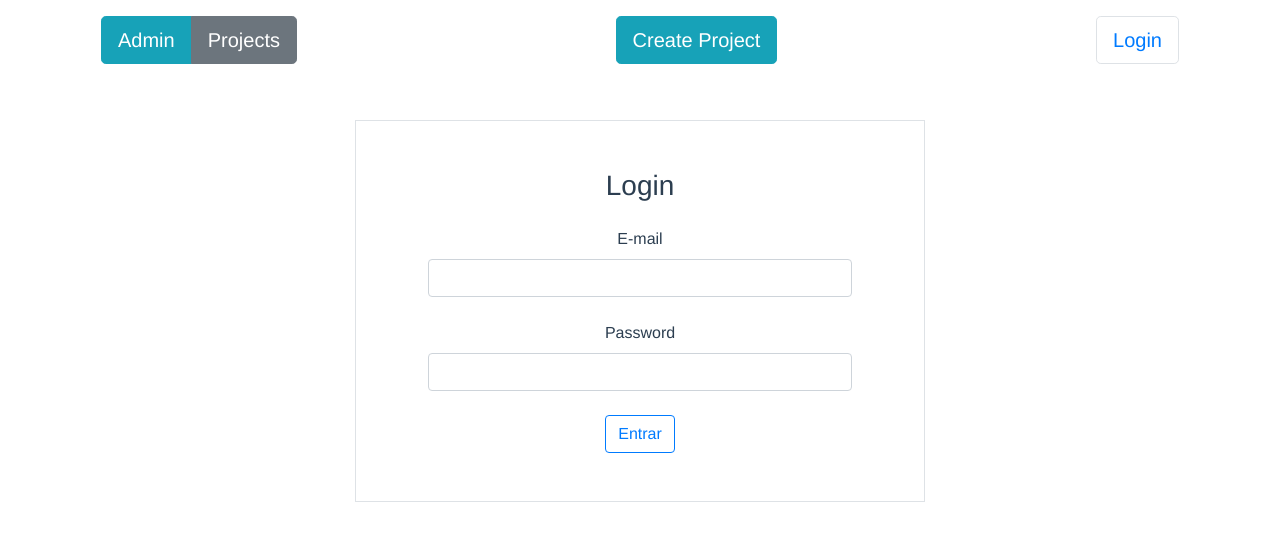
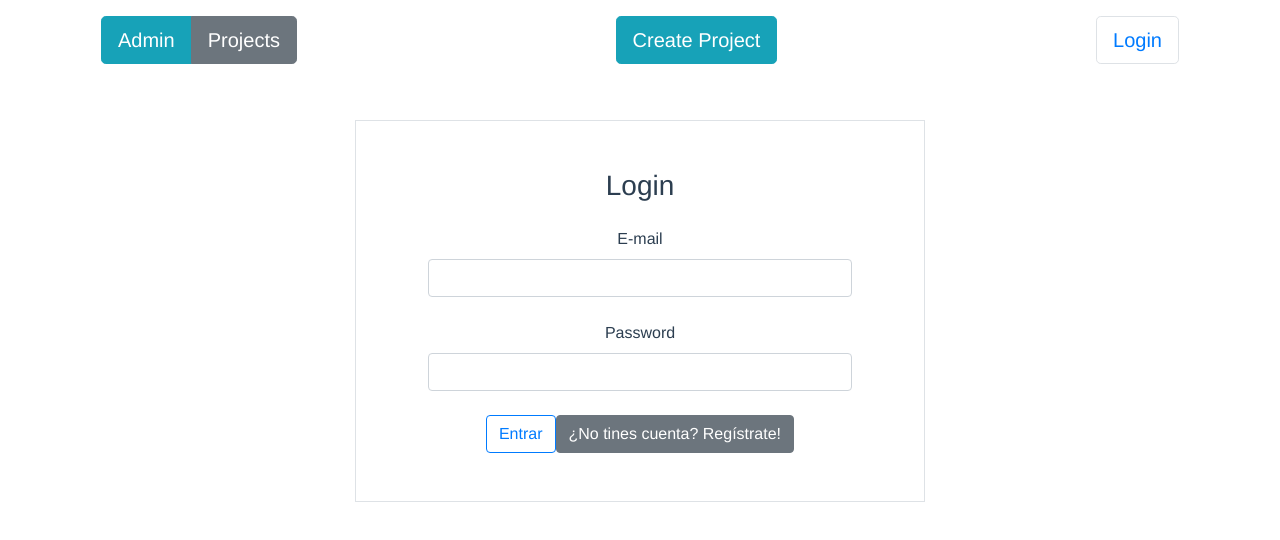
Before and after one commit to pedronieto84/vue-marzo-itacademy-project, a Vue app: page /form-login in a window 1280 px wide. Shown: the top 540 px of the page. Built offline with nearby package versions, Linux system fonts and the light colour scheme; the HTML template or start-up script is replaced by a standard one.

Commit message:
arreglo de problemas formulario registro y login

```diff
--- a/src/router/index.js
+++ b/src/router/index.js
@@ -30,6 +30,15 @@ const routes = [
     },
   },
   {
+    path: "/register",
+    name: "Register",
+    component: () => {
+      return import(
+        /* webpackChunkName: 'Register' */ "../views/Register.vue"
+      );
+    },
+  },
+  {
     path: "/create-project",
     name: "CreateProjectPage",
     component: CreateProjectPage
--- a/src/views/FormLogin.vue
+++ b/src/views/FormLogin.vue
@@ -2,8 +2,8 @@
     <div>
         <b-alert v-model="showSuccessMessage" variant="success">Acceso correcto!</b-alert>
         <b-alert v-model="showErrorMessage" variant="danger" dismissible>Usuario no encontrado</b-alert>
-         <div class=" row justify-content-center align-items-center">
-             <b-form @submit="onSubmit"
+         <div   class=" row justify-content-center align-items-center">
+            <b-form @submit="onSubmit"
             class=" m-5 p-5 col-6 border "
             >
                 <h3>Login</h3>
@@ -28,6 +28,9 @@
                 >
                     Entrar
                 </b-button>
+                <b-button  @click="openRegister">
+                  ¿No tines cuenta?  Regístrate!
+                </b-button>
             </b-form>
          </div>
     </div>
@@ -44,13 +47,19 @@ export default {
             email: '',
             password: '',
             showErrorMessage: false,
-            showSuccessMessage: false
+            showSuccessMessage: false,
         }
+    },
+    mounted(){
+        this. hideLogin = true
     },
     methods: {
         onSubmit(event){
         event.preventDefault()
         this.foundRegisteredUser();
+      },
+      openRegister(){
+          this.$router.push({path: 'Register'})
       },
       foundRegisteredUser() {
         if(this.$store.state.users.find(
--- a/src/components/Register.vue
+++ b/src/views/Register.vue
@@ -5,6 +5,7 @@
             <b-form @submit="onSubmit"
             class=" m-5 p-5 col-6 border "
             >
+                <h3>Registro</h3>
                 <FormInput
                     :inputValue="name"
                     :name="'Nombre'"
@@ -50,7 +51,7 @@
     </div>
 </template>
 <script>
-import FormInput from './FormInput.vue'
+import FormInput from '@/components/FormInput.vue'
 export default {
     name: 'Register',
     components: {
@@ -91,6 +92,7 @@ export default {
                 email: this.email,
                 password: this.password,
             }
+            this.$router.push({path: 'form-login'})
             console.log(newUser);
             return true
         } else {
@@ -99,6 +101,4 @@ export default {
         },
     },
 }
-
-
 </script>
```
